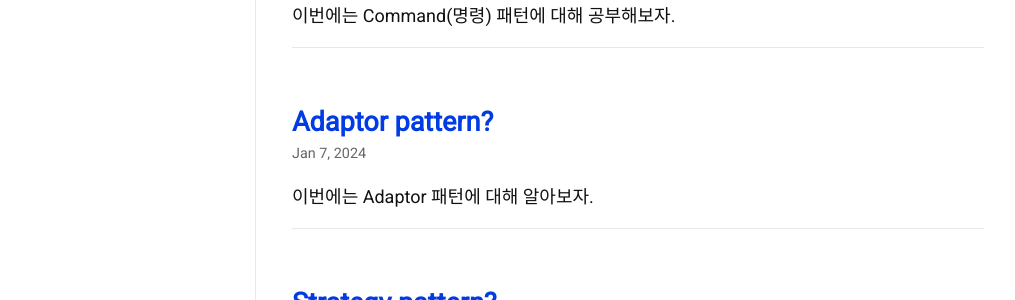
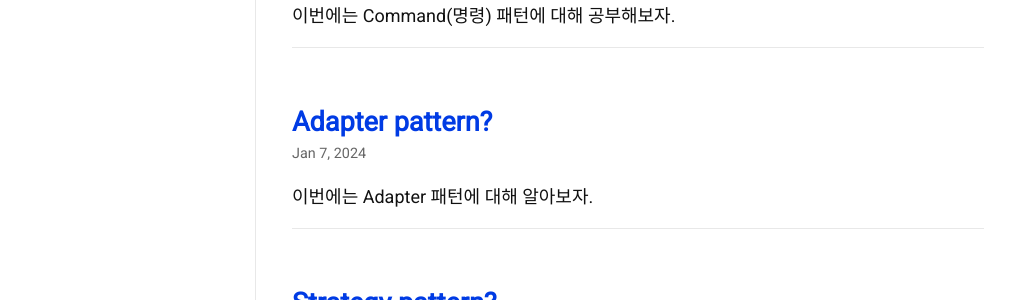
Before and after one commit to Jinseop-Sim/Jinseop-Sim.github.io, a Jekyll site: the page built from index.html, in a window 1280 px wide. Shown: the part 732-1032 px from the top of the page, without its empty margins (134-1149 px from the left). Built offline with Jekyll 4.4.1, drawn with Linux system fonts in a browser that asks for light colours; nearby versions of some CDN libraries; some web fonts are replaced; the list of posts is cut into pages by our own code.

Commit message:
글 수정

````diff
--- a/_posts/2024-01-07-adaptor.md
+++ b/_posts/2024-01-07-adapter.md
@@ -1,21 +1,21 @@
 ---
 layout: post
-title: "Adaptor pattern?"
+title: "Adapter pattern?"
 categories: Tech
 tags: [theory]
 author:
   - Jinseop Sim
 toc: true
 ---
-이번에는 Adaptor 패턴에 대해 알아보자.
+이번에는 Adapter 패턴에 대해 알아보자.
 
-### Adaptor?
+### Adapter?
 어댑터 패턴은 간단하게 아래와 같이 정의할 수 있겠다.
 > 내부 구조가 전혀 다른 클래스를 변경없이 끼우도록 하는 패턴
 
 만약 220V의 전기 기구를 110V 콘센트에 사용하려면 어떻게 해야 할까?
 상식적으로 110V 플러그가 달린 __어댑터를__ 사용해야 함을 우린 알고있다.
-그래서 바로 해당 패턴의 이름이 ```Adaptor```인 것이다.
+그래서 바로 해당 패턴의 이름이 ```Adapter```인 것이다.
 
 ### 사용 이유?
 이전에 Strategy 패턴에서 학습했던 기억을 떠올려보자.
````
